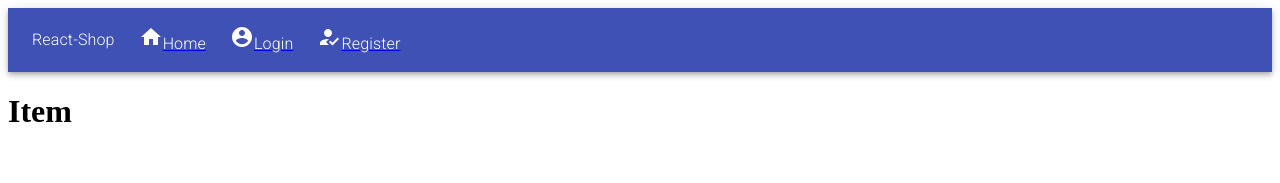
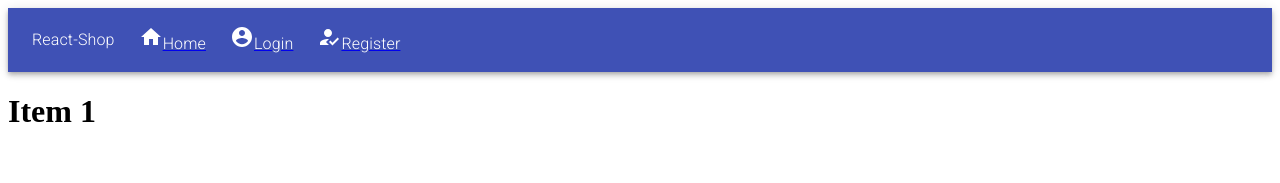
Before and after one commit to WolvenSpirit/node_shop, a React app in the folder client/: page /item/1 in a window 1280 px wide. Shown: the top 183 px of the page. Built offline with nearby package versions, Linux system fonts and the light colour scheme.

Commit message:
Slug based router path to item component

```diff
--- a/client/index.html
+++ b/client/index.html
@@ -6,6 +6,7 @@
         <link rel="preconnect" href="https://fonts.googleapis.com">
         <link rel="preconnect" href="https://fonts.gstatic.com" crossorigin>
         <link href="https://fonts.googleapis.com/css2?family=Roboto:wght@300&display=swap" rel="stylesheet">
+        <script defer="" src="/main.js"></script>
     </head>
     <body>
         <div style="margin: 0 !important;padding: 0 !important;" id="root"></div>
--- a/client/src/index.tsx
+++ b/client/src/index.tsx
@@ -23,7 +23,7 @@ let routing = (
             <Route path="/list" component={List} />
             <Route path="/login" component={Login} />
             <Route path="/register" component={Register} />
-            <Route path="/item" component={Item} />
+            <Route path="/item/:id" component={Item} />
         </div>
     </Router>
 )
--- a/client/src/views/item.tsx
+++ b/client/src/views/item.tsx
@@ -1,10 +1,19 @@
 import React from 'react';
+import { useParams, withRouter } from 'react-router-dom';
 
 class Item extends React.Component {
 
+    public id;
+
+    constructor(props: any) {
+        super(props);
+        this.id = props.match.params.id;
+        console.debug(props);
+    }
+
     render() {
-        return <h1>Item</h1>
+        return <h1>Item {this.id}</h1>
     }
 }
 
-export default Item;
+export default withRouter(Item);
--- a/client/webpack.config.js
+++ b/client/webpack.config.js
@@ -13,6 +13,7 @@ const config = {
     path: path.resolve(__dirname, "dist"),
   },
   devServer: {
+    contentBase: "./",
     open: true,
     host: "localhost",
     historyApiFallback: true,
```
